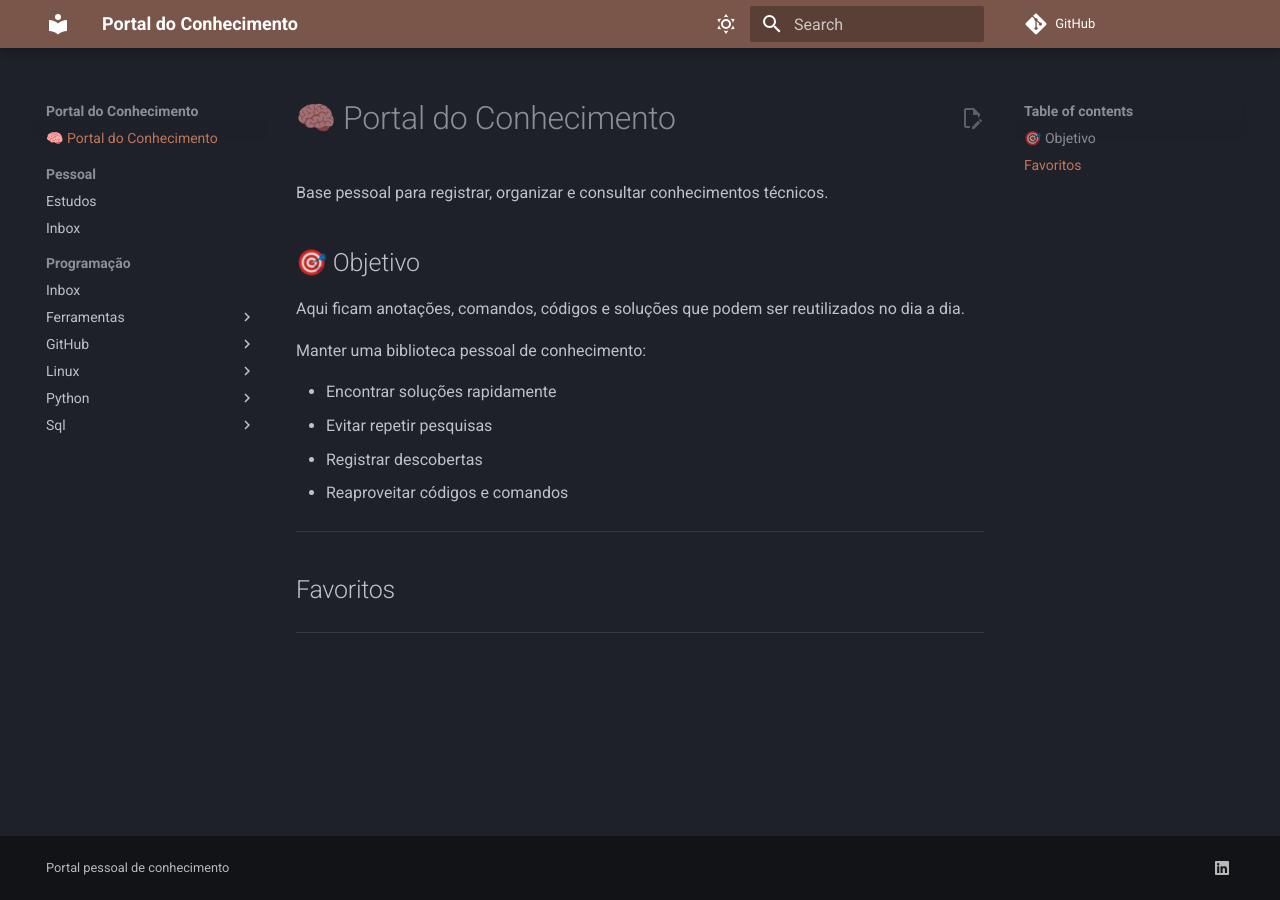
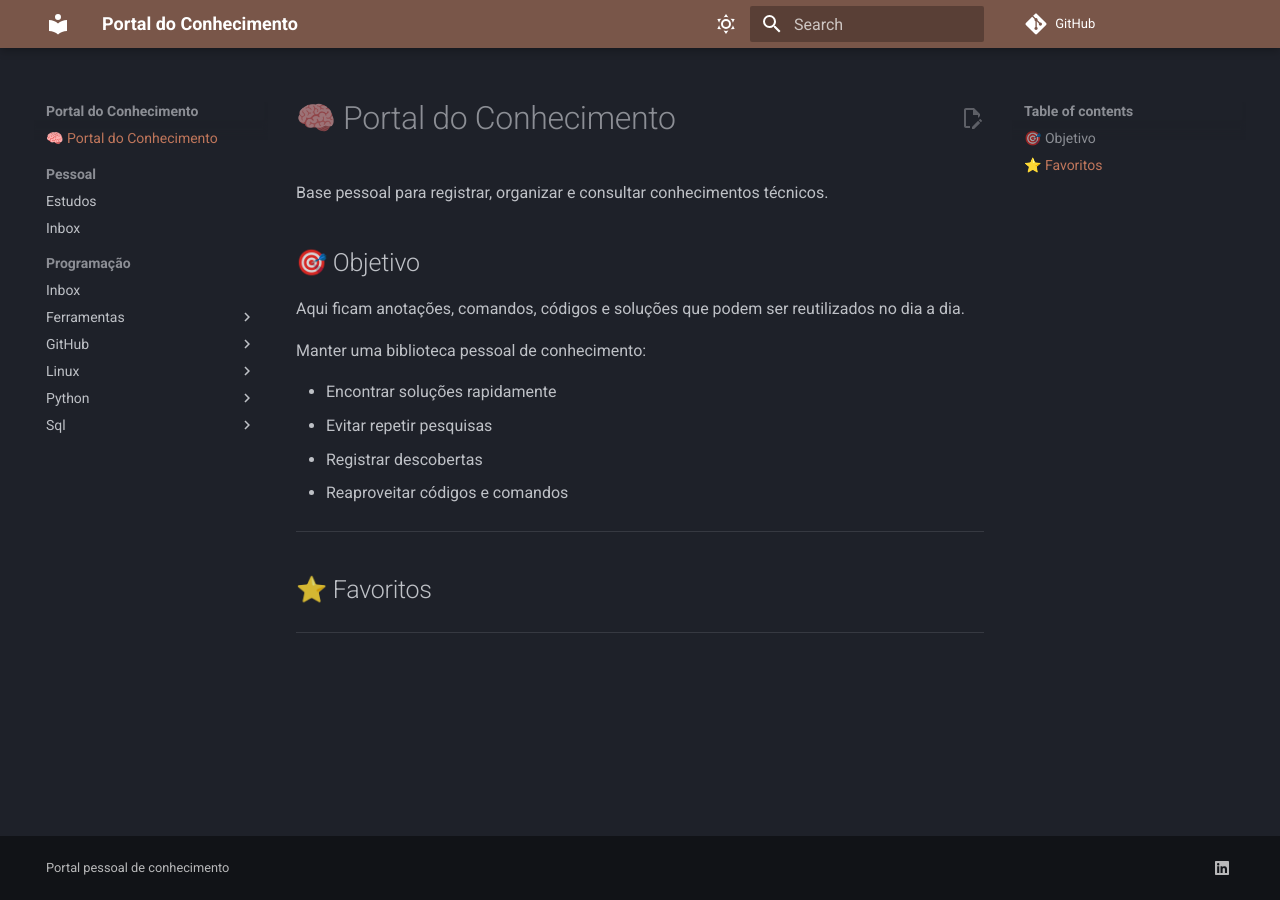
Before and after one commit to ElvisAmorim/base-conhecimento, an MkDocs documentation site: the page built from docs/index.md, in a window 1280 px wide. Built offline with MkDocs 1.6.1 and Material for MkDocs 9.7.7, drawn with Linux system fonts in a browser that asks for light colours; comment, search, counter and statistics services are not loaded.

Commit message:
Update section header for favorites

```diff
--- a/docs/index.md
+++ b/docs/index.md
@@ -15,6 +15,6 @@ Manter uma biblioteca pessoal de conhecimento:
 
 ---
 
-## Favoritos
+## ⭐ Favoritos
 
 ---
```
